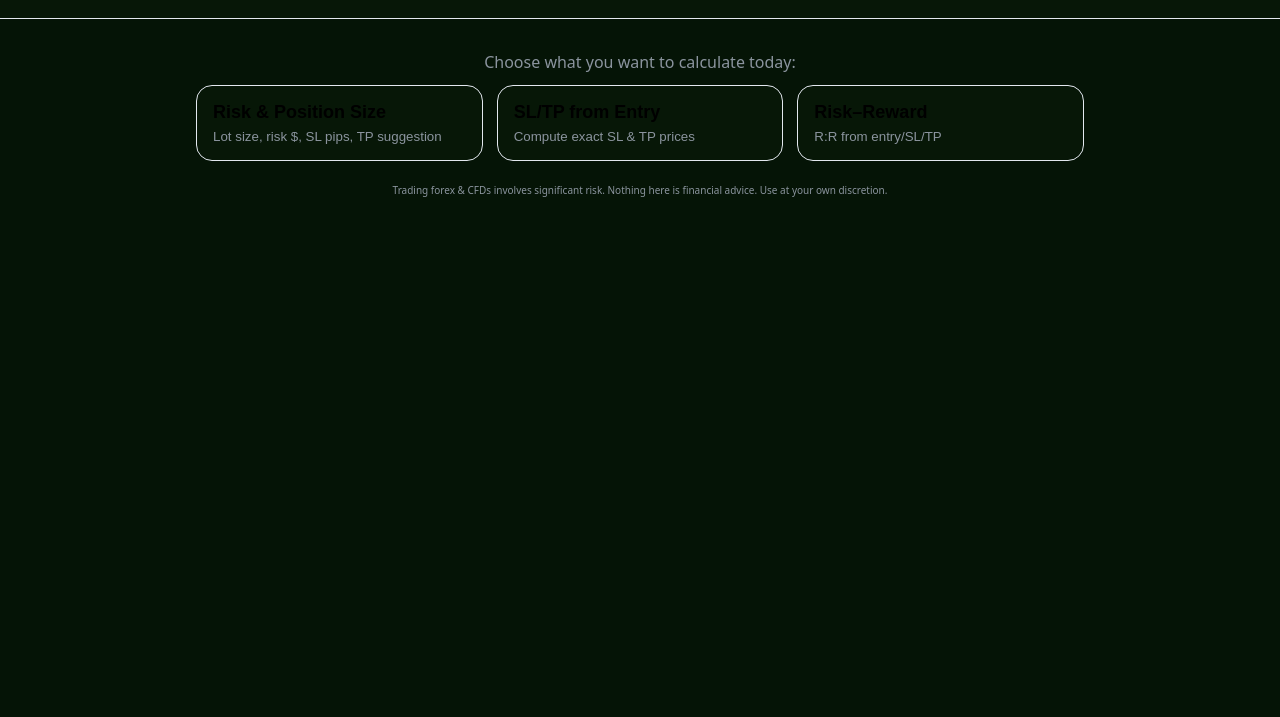
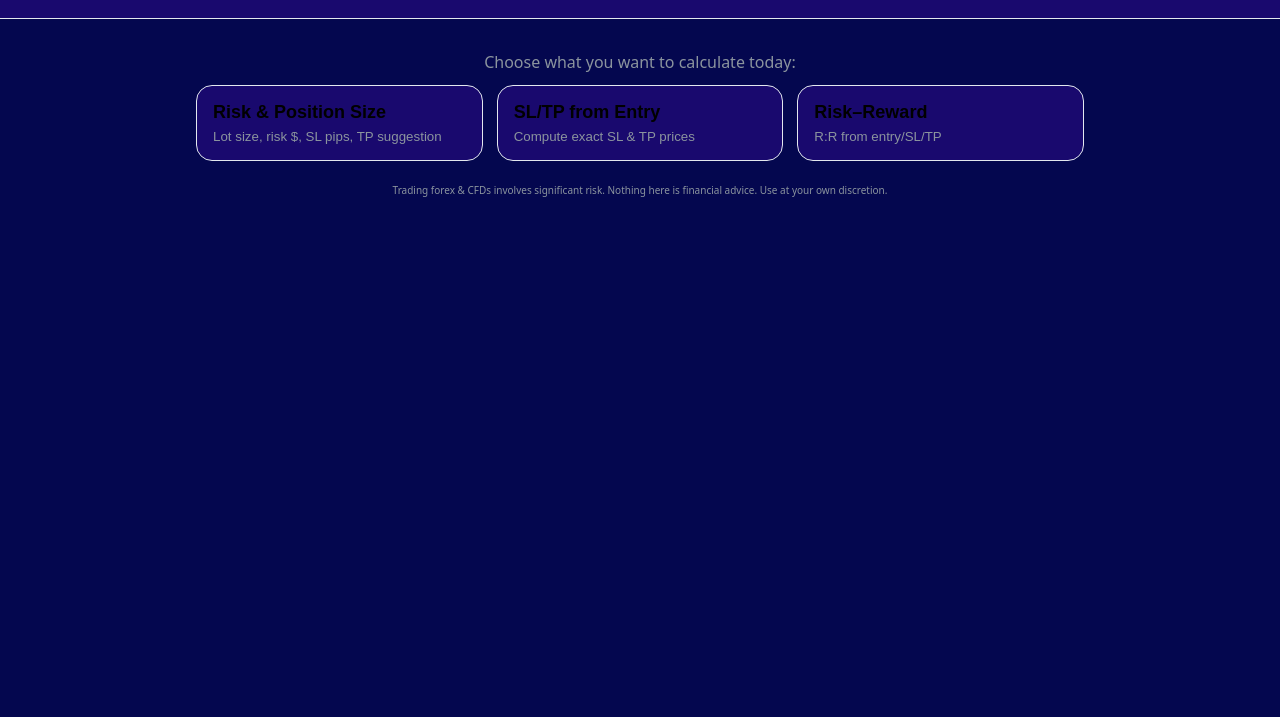
Before and after one commit to PRIMETXT/TRADE-GUIDE, a plain HTML site: page index.html in a window 1280 px wide. Shown: the part 83-800 px from the top of the page. Drawn offline with Linux system fonts and the light colour scheme.

Commit message:
Update style.css

```diff
--- a/style.css
+++ b/style.css
@@ -1,6 +1,6 @@
 :root{
-  --bg:#051406; --panel:#071707; --muted:#8b949e; --text:#e6edf3;
-  --brand:#22c55e; --brand-2:#16a34a; --border:#e3e8ef; --card:#0d1117;
+  --bg:#04074f; --panel:#19096e; --muted:#8b949e; --text:#e6edf3;
+  --brand:#1d17ce; --brand-2:#16a34a; --border:#e3e8ef; --card:#0d1117;
 }
 *{box-sizing:border-box}
 html,body{margin:0;padding:0}
```
